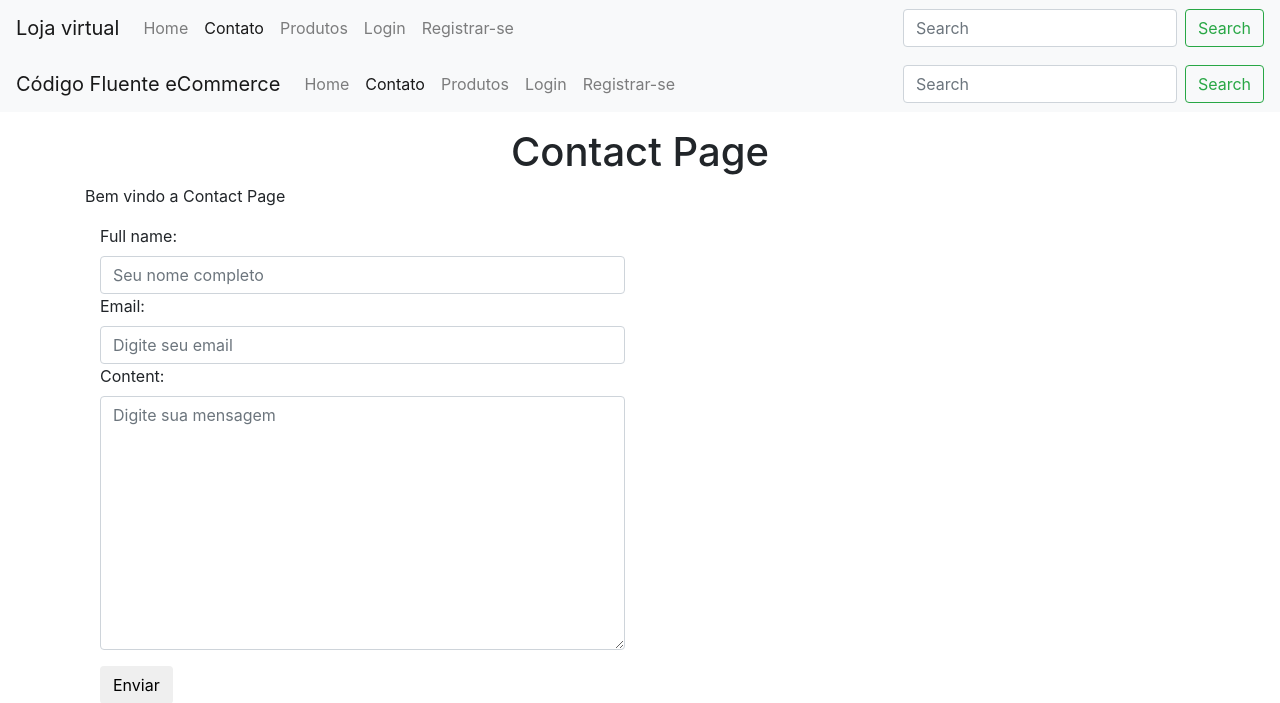
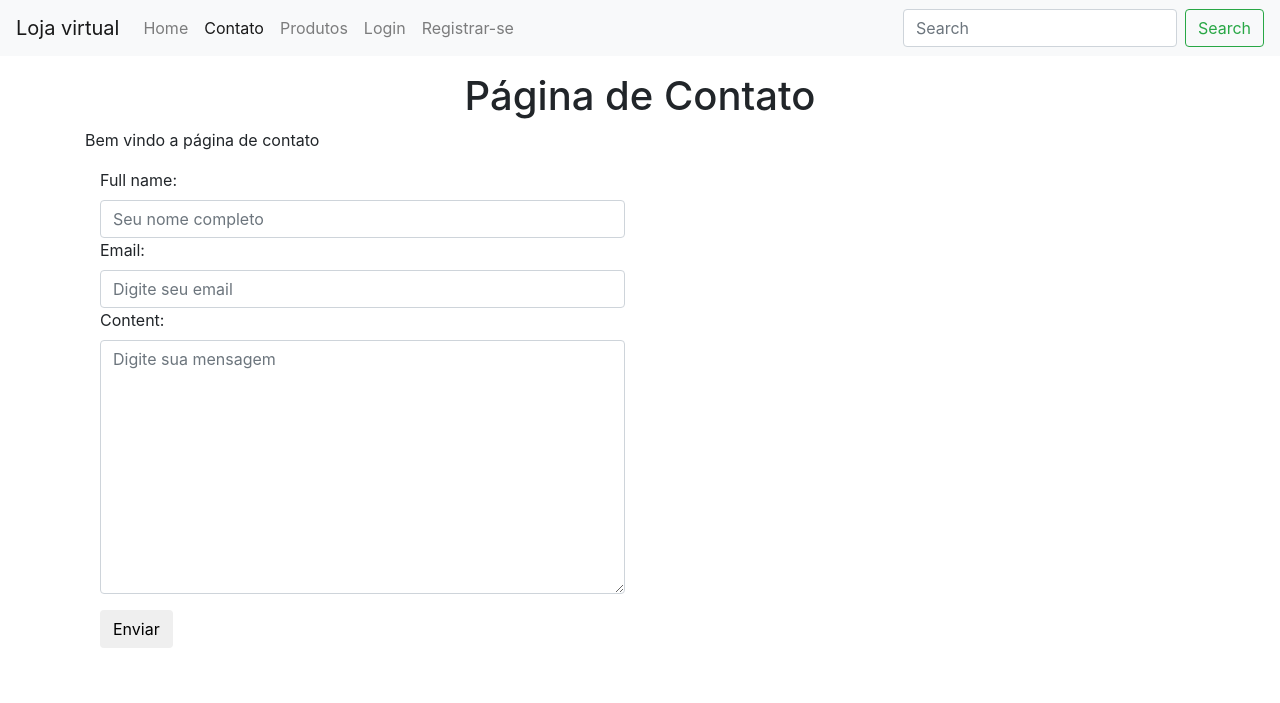
Before and after one commit to Raphal-Mazini/Ecommerce-Django, a Django app: page /contact/ in a window 1280 px wide. Shown: the top 703 px of the page. Run offline with Django 5.2, Linux system fonts and the light colour scheme; some libraries are stand-ins or nearby versions.

Commit message:
Projeto E-Commerce Django

```diff
--- a/e_commerce/urls.py
+++ b/e_commerce/urls.py
@@ -4,11 +4,13 @@ from django.conf.urls.static import static
 from django.contrib import admin
 from django.urls import path, include
 
-from .views import (home_page,
-                    about_page,
-                    contact_page,
-                    login_page,
-                    register_page
+from .views import (
+    home_page,
+    about_page,
+    contact_page,
+    login_page,
+    logout_page,
+    register_page
 )
 
 urlpatterns = [
@@ -16,6 +18,7 @@ urlpatterns = [
     path('about/', about_page, name='about'),
     path('contact/', contact_page, name='contact'),
     path('login/', login_page, name='login'),
+    path('logout/', logout_page, name='logout'),
     path('register/', register_page, name='register'),
     path('products/', include("products.urls", namespace="products")),
     path('admin/', admin.site.urls),
--- a/e_commerce/views.py
+++ b/e_commerce/views.py
@@ -1,4 +1,4 @@
-from django.contrib.auth import authenticate, login, get_user_model
+from django.contrib.auth import authenticate, login, logout, get_user_model
 from django.http import HttpResponse
 from django.shortcuts import render, redirect
 
@@ -6,27 +6,27 @@ from .forms import ContactForm, LoginForm, RegisterForm
 
 def home_page(request):
     context = {
-        "title": "Home Page",
-        "content": "Bem vindo a Home Page"
-        }
+                    "title": "Home Page",
+                    "content": "Bem vindo a Home Page",
+              }
     if request.user.is_authenticated:
         context["premium_content"] = "Você é um usuário Premium"
     return render(request, "home_page.html", context)
 
 def about_page(request):
     context = {
-        "title": "About Page",
-        "content": "Bem vindo a About Page"
-        }
+                    "title": "Página Sobre",
+                    "content": "Bem vindo a página sobre"
+              }
     return render(request, "about/view.html", context)
 
 def contact_page(request):
     contact_form = ContactForm(request.POST or None)
     context = {
-        "title": "Contact Page",
-        "content": "Bem vindo a Contact Page",
-        "form": contact_form
-        }
+                    "title": "Página de Contato",
+                    "content": "Bem vindo a página de contato",
+                    "form": contact_form
+              }
     if contact_form.is_valid():
         print(contact_form.cleaned_data)
     return render(request, "contact/view.html", context)
@@ -34,21 +34,22 @@ def contact_page(request):
 def login_page(request):
     form = LoginForm(request.POST or None)
     context = {
-        "form": form
-        }
+                    "form": form
+              }
     print("User logged in")
-    #print(request.user.is_authenticated)
+    print(request.user.is_authenticated)
     if form.is_valid():
         print(form.cleaned_data)
         username = form.cleaned_data.get("username")
         password = form.cleaned_data.get("password")
         user = authenticate(request, username=username, password=password)
         print(user)
-        #print(request.user.is_authenticated)
+        print(request.user.is_authenticated)
         if user is not None:
-            #print(request.user.is_authenticated)
+            print(request.user.is_authenticated)
             login(request, user)
             print("Login válido")
+            print(request.user.is_authenticated)
             # Redireciona para uma página de sucesso.
             return redirect("/")
         else:
@@ -56,12 +57,19 @@ def login_page(request):
             print("Login inválido")
     return render(request, "auth/login.html", context)
 
+def logout_page(request):
+    context = {
+                "content": "Você efetuou o logout com sucesso! :)"
+              }
+    logout(request)
+    return render(request, "auth/logout.html", context)
+
 User = get_user_model()
 def register_page(request):
     form = RegisterForm(request.POST or None)
     context = {
-        "form": form
-        }
+                    "form": form
+              }
     if form.is_valid():
         print(form.cleaned_data)
         username = form.cleaned_data.get("username")
--- a/products/urls.py
+++ b/products/urls.py
@@ -6,8 +6,8 @@ from .views import (
                         ProductListView,
                         ProductDetailSlugView,
                     )
+
 urlpatterns = [
     path('', ProductListView.as_view(), name='list'),
-    path('/', ProductDetailSlugView.as_view(), name='detail'),
-    path('<slug:slug>/', ProductDetailSlugView.as_view(), name='detail')
+    path('<slug:slug>/', ProductDetailSlugView.as_view(), name='detail'),
 ]
--- a/template/contact/view.html
+++ b/template/contact/view.html
@@ -2,7 +2,7 @@
 
 {% block content %}
 
-{% include 'base/navbar.html' %}
+<!-- {% include 'base/navbar.html' %} -->
 <div class='text-center mt-3'>
     <h1>{{ title }}</h1>
 </div>
```
